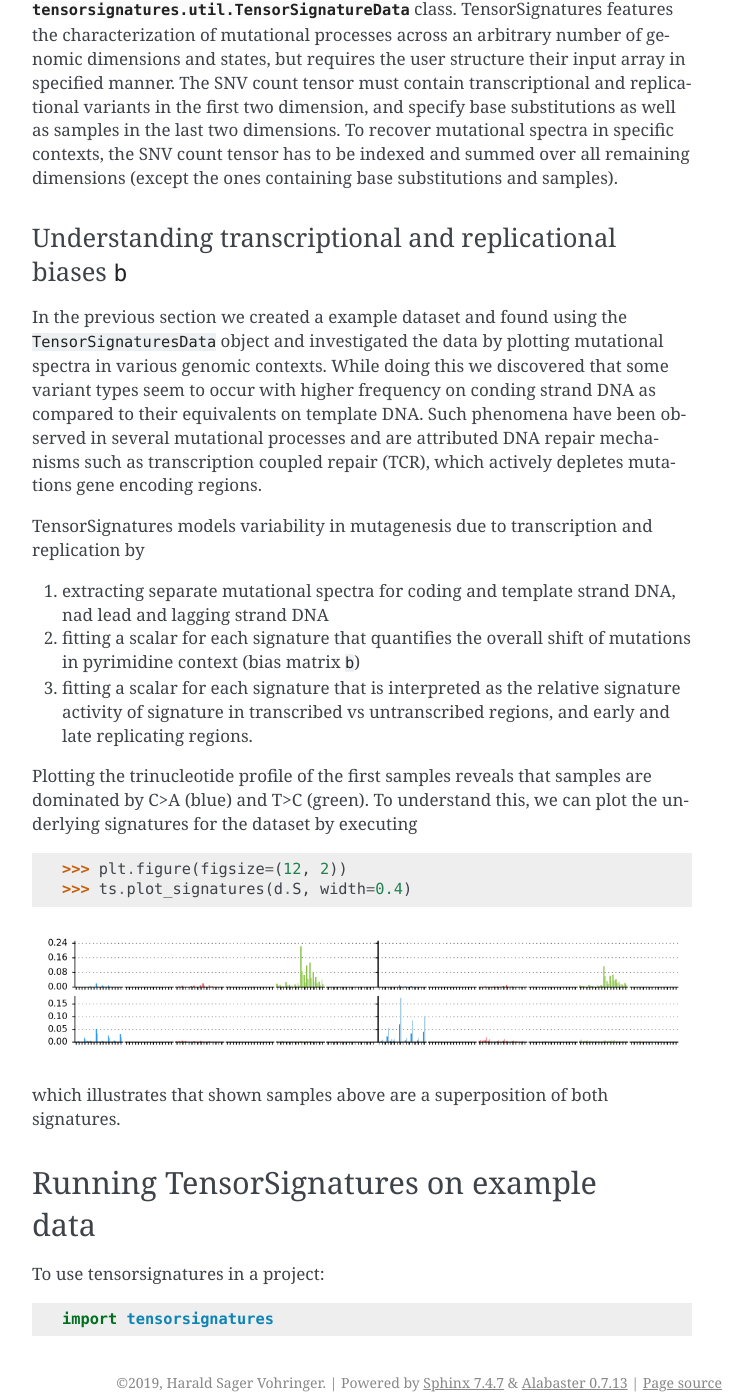
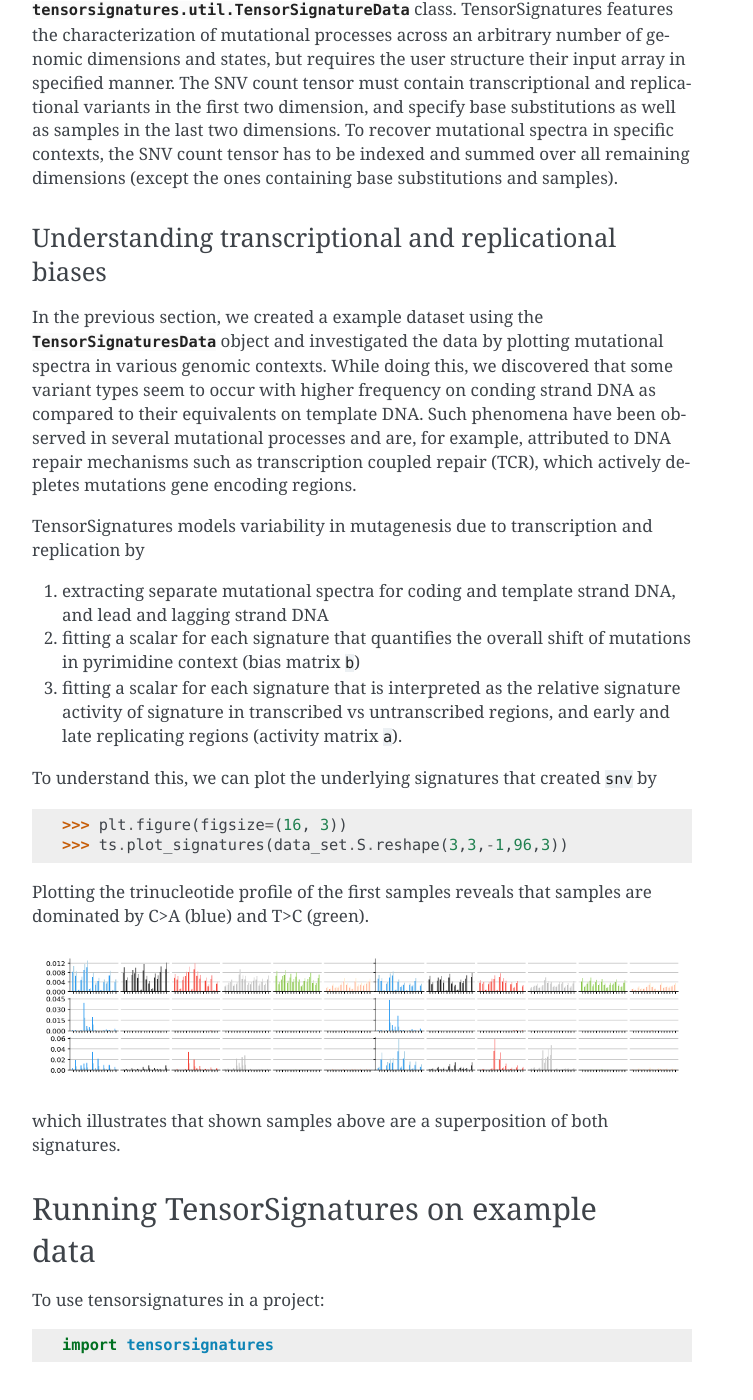
Before and after one commit to sagar87/tensorsignatures, a Sphinx documentation site: the page built from docs/tutorials.rst, in a window 1280 px wide and 1400 px high, scrolled down 3756 px. Shown: the whole window, without its empty margins (388-1141 px from the left). Built offline with Sphinx 7.4.7, drawn with Linux system fonts in a browser that asks for light colours.

Commit message:
Updated util documentiation.

```diff
--- a/docs/tutorials.rst
+++ b/docs/tutorials.rst
@@ -155,34 +155,41 @@
 all remaining dimensions (except the ones containing base substitutions and
 samples).
 
-Understanding transcriptional and replicational biases :code:`b`
-----------------------------------------------------------------
+Understanding transcriptional and replicational biases
+------------------------------------------------------
 
-In the previous section we created a example dataset and found using the
-:code:`TensorSignaturesData` object and investigated the data by plotting
-mutational spectra in various genomic contexts. While doing this we discovered
+In the previous section, we created a example dataset using the
+:obj:`TensorSignaturesData` object and investigated the data by plotting
+mutational spectra in various genomic contexts. While doing this, we discovered
 that some variant types seem to occur with higher frequency on conding strand
 DNA as compared to their equivalents on template DNA. Such phenomena have been
-observed in several mutational processes and are attributed DNA repair mechanisms
-such as transcription coupled repair (TCR), which actively depletes mutations
-gene encoding regions.
+observed in several mutational processes and are, for example, attributed to DNA
+repair mechanisms such as transcription coupled repair (TCR), which actively
+depletes mutations gene encoding regions.
 
 TensorSignatures models variability in mutagenesis due to transcription and
 replication by
 
-1. extracting separate mutational spectra for coding and template strand DNA, nad lead and lagging strand DNA
+1. extracting separate mutational spectra for coding and template strand DNA, and lead and lagging strand DNA
 2. fitting a scalar for each signature that quantifies the overall shift of mutations in pyrimidine context (bias matrix :code:`b`)
-3. fitting a scalar for each signature that is interpreted as the relative signature activity of signature in transcribed vs untranscribed regions, and early and late replicating regions.
+3. fitting a scalar for each signature that is interpreted as the relative signature activity of signature in transcribed vs untranscribed regions, and early and late replicating regions (activity matrix :code:`a`).
+
+To understand this, we can plot the underlying signatures that created :code:`snv`
+by
+
+>>> plt.figure(figsize=(16, 3))
+>>> ts.plot_signatures(data_set.S.reshape(3,3,-1,96,3))
+
+
+
 
 
 
 
 Plotting the trinucleotide profile of the first samples reveals that samples
-are dominated by C>A (blue) and T>C (green). To understand this, we can plot
-the underlying signatures for the dataset by executing
+are dominated by C>A (blue) and T>C (green).
 
->>> plt.figure(figsize=(12, 2))
->>> ts.plot_signatures(d.S, width=0.4)
+
 
 .. figure::  images/signatures.png
    :align:   center
```
Also changed, not shown: docs/images/signatures.png.
